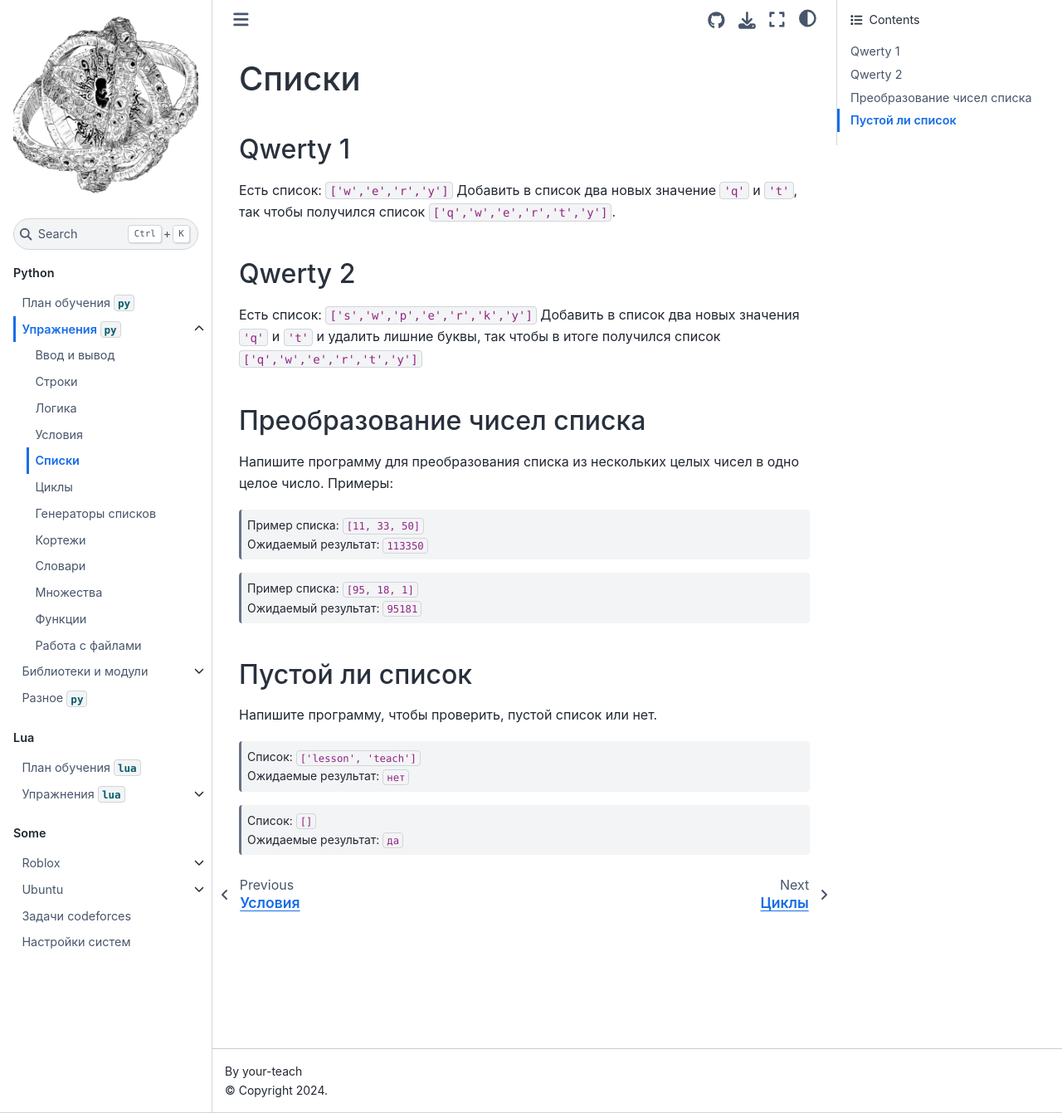
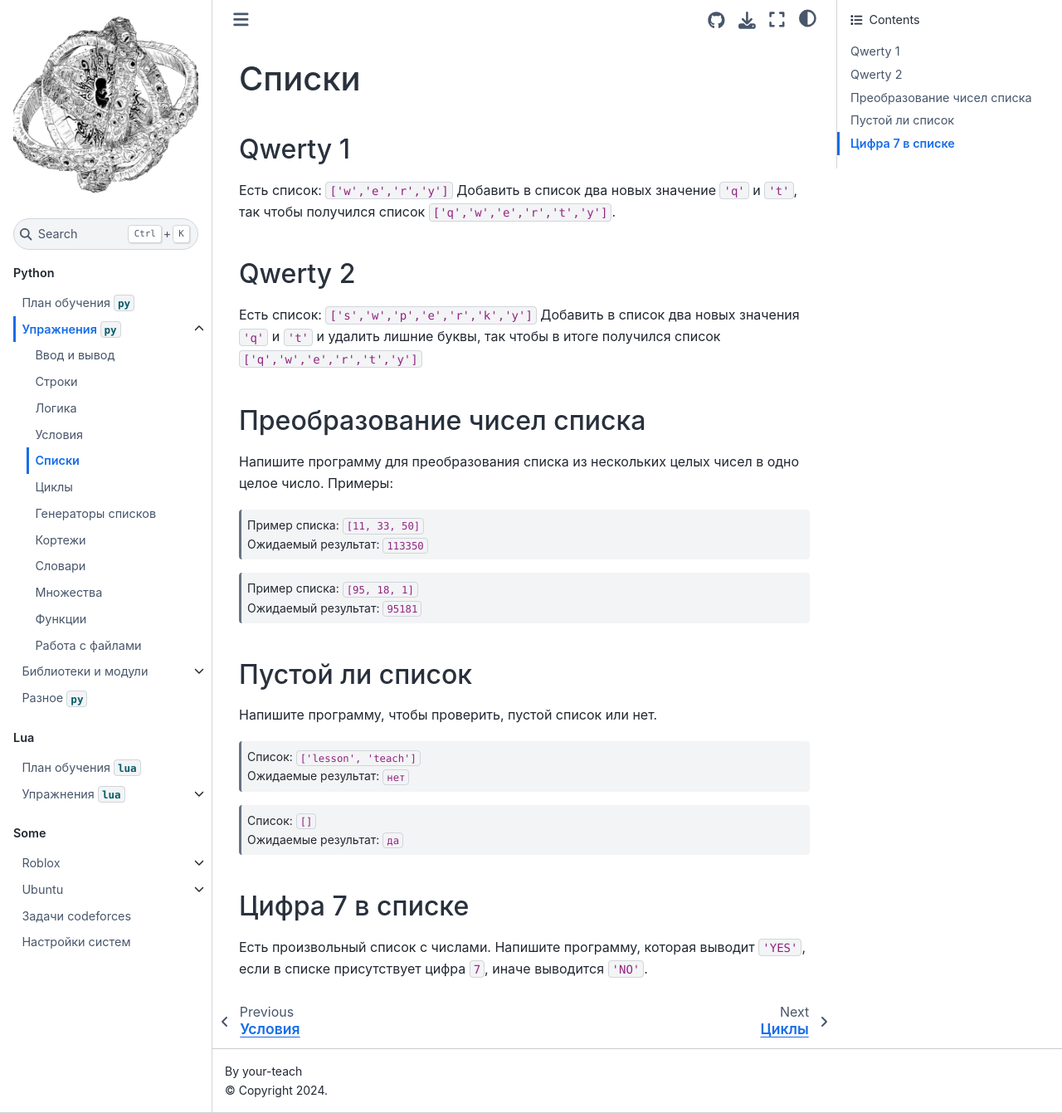
Before and after one commit to your-teach/faithpages, a Jupyter Book: the page built from Python/Tasks/5.lists.md, in a window 1280 px wide and 1341 px high. Shown: the whole window at 83% size. Built offline with Jupyter Book 1.0.4 settings and Sphinx 7.4.7 and the Sphinx Book theme 1.1.4, drawn with Linux system fonts in a browser that asks for light colours; pages that are not in the unit, such as notebooks, are missing from menus.

Commit message:
fix python tasks list

```diff
--- a/Python/Tasks/5.lists.md
+++ b/Python/Tasks/5.lists.md
@@ -30,3 +30,8 @@
 
 > Список: `[]`
 > Ожидаемые результат: `да`
+
+## Цифра 7 в списке
+
+Есть произвольный список с числами.
+Напишите программу, которая выводит `'YES'`, если в списке присутствует цифра `7`, иначе выводится `'NO'`.
```
Also changed, not shown: Lua/Tasks/2.string.md (+1 -1 lines), Python/Tasks/2.strings.md (+1 -1 lines), Python/Tasks/4.conditions.md (+0 -5 lines).
